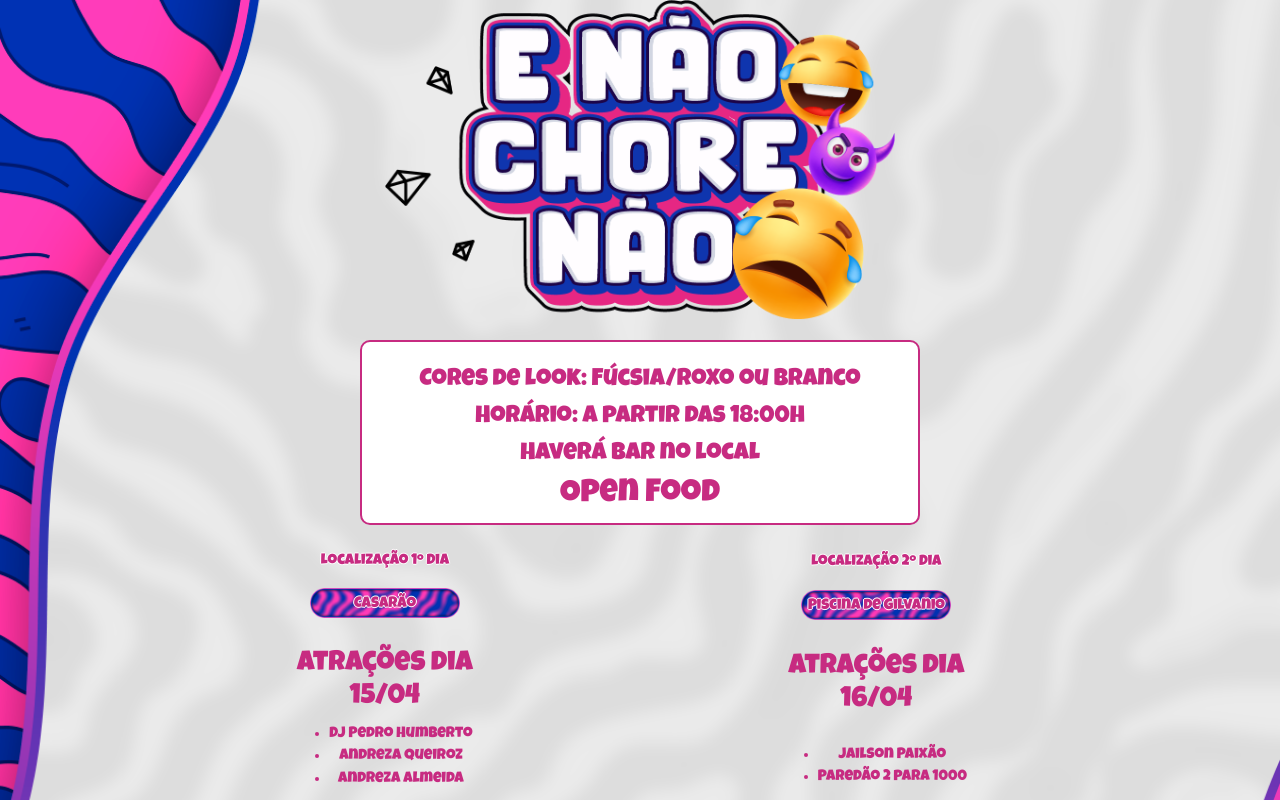
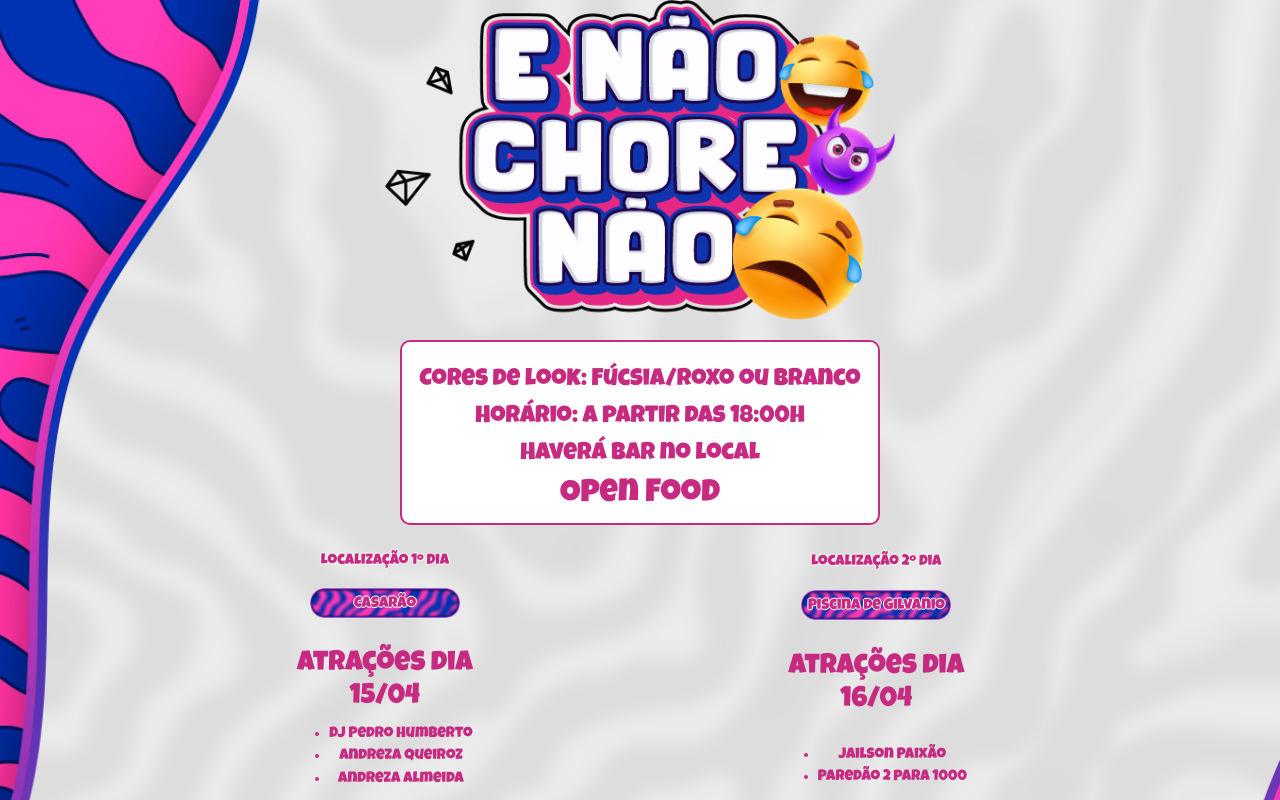
Before and after one commit to viniciusHerminio/pageGlaybson, a React (Create React App) app: page / in a window 1280 px wide. Shown: the top 800 px of the page. Built offline with nearby package versions, Linux system fonts and the light colour scheme.

Commit message:
ajustando box

```diff
--- a/src/App.css
+++ b/src/App.css
@@ -64,7 +64,7 @@ html {
 .quadroFundo {
   text-align: center;
   background-color: white;
-  width: 70vh;
+  width: 60vh;
   margin-top: 20px;
   border-radius: 10px;
   border: #C72b81 solid 2px;
```
